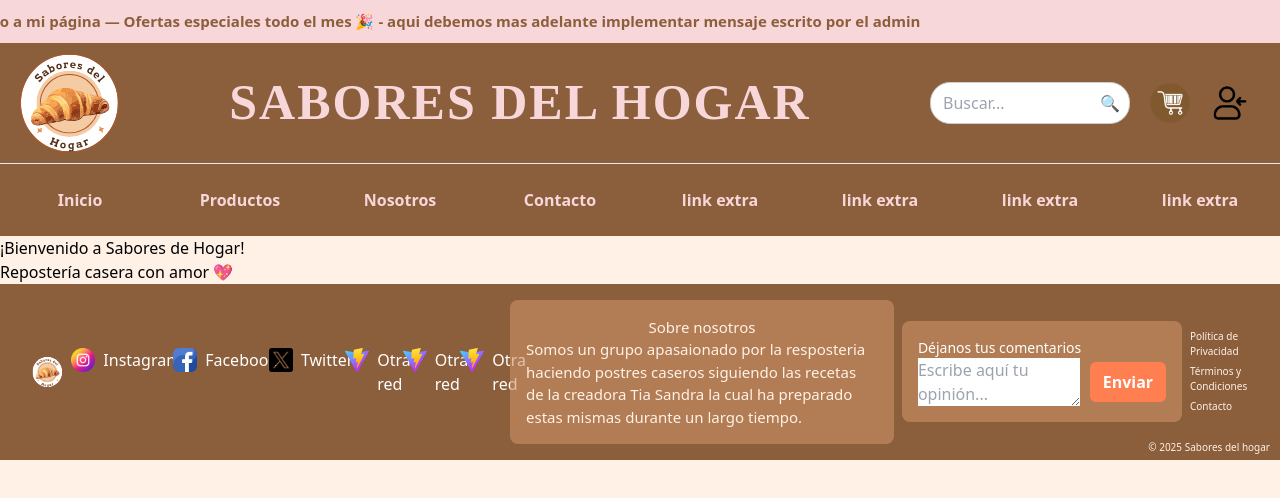
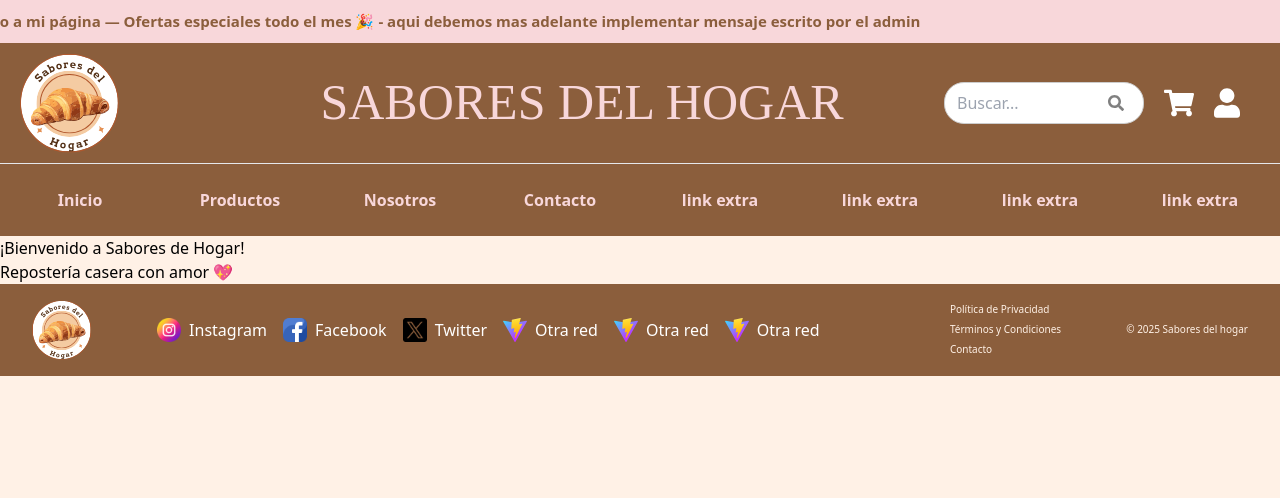
Before and after one commit to Ki4ra1109/sabores-del-hogar, a React (Vite) app in the folder frontend/: page / in a window 1280 px wide. Shown: the top 498 px of the page. Built offline with nearby package versions, Linux system fonts and the light colour scheme.

Commit message:
header listo / footer imcompleto y cambios del readme(postSql)

```diff
--- a/frontend/src/componentes/Footer.css
+++ b/frontend/src/componentes/Footer.css
@@ -19,20 +19,6 @@ footer {
   transform: scale(1.1) rotate(3deg);
   filter: drop-shadow(0 0 8px rgba(255, 182, 193, 0.7));
 }
-
-.Sobre-Nosotros {
-  font-size: 15px;
-  color: #FFF1E6;
-  flex-direction: column;
-  background: #cf946794;
-  padding: 1rem;
-  border-radius: 8px;
-}
-
-.Sobre-Nosotros h1 {
-  text-align: center;
-}
-
 
 .redes-lista {
   display: flex;
@@ -56,64 +42,6 @@ footer {
   height: 24px;
 }
 
-.footer-right {
-  display: flex;
-  flex-direction: column;
-  align-items: flex-end;
-  gap: 1rem;
-}
-
-.comentarios-box {
-  background: #cf946794;
-  padding: 1rem;
-  border-radius: 8px;
-  width: 280px;
-  gap: 0.5rem;
-}
-
-.from-comentarios {
-  display: flex;
-  align-items: center;
-  gap: 10px;
-}
-
-.texto-indicacion {
-  color: #FFFFFF;
-  font-size: 14px;
-}
-
-.input-area {
-  display: flex;
-  flex-direction: row;
-  /* 🔥 asegura que estén en fila */
-  gap: 0.5rem;
-  align-items: flex-start;
-}
-
-.textarea {
-  flex: 1;
-  min-height: 60px;
-  border-radius: 6px;
-  border: none;
-  padding: 0.5rem;
-  resize: none;
-}
-
-.comentarios-box button {
-  background: #ff7f50;
-  padding: 0.5rem 0.8rem;
-  border-radius: 6px;
-  cursor: pointer;
-  color: white;
-  font-weight: bold;
-  transition: background 0.3s ease;
-}
-
-.comentarios-box button:hover {
-  background: #e86a3c;
-}
-
-/* Enlaces de políticas */
 .footer-links {
   display: flex;
   flex-direction: column;
@@ -130,7 +58,6 @@ footer {
 }
 
 .veri-sitio {
-  position: absolute;
   bottom: 5px;
   right: 10px;
   color: #FFF1E6;
--- a/frontend/src/componentes/Footer.jsx
+++ b/frontend/src/componentes/Footer.jsx
@@ -1,6 +1,5 @@
 import React from 'react'
 import "./Footer.css";
-import { useState } from 'react';
 
 export const Footer = () => {
 
@@ -12,19 +11,6 @@ export const Footer = () => {
         { nombre: 'Otra red', url: '/', img: '../../public/vite.svg' },
         { nombre: 'Otra red', url: '/', img: '../../public/vite.svg' },
     ];
-
-    const [comentario, setComentario] = useState('');
-
-    const handleSubmit = (e) => {
-        e.preventDefault();
-        if (comentario.trim() === '') {
-            alert('Por favor escribe un comentario antes de enviar.');
-            return;
-        }
-        alert(`Comentario enviado: ${comentario}`);
-        setComentario(''); // limpia el campo
-    };
-
 
     return (
         <footer>
@@ -47,25 +33,7 @@ export const Footer = () => {
                 ))}
             </ul>
 
-            <div className='Sobre-Nosotros'>
-                <h1>Sobre nosotros</h1>
-                <p>
-                    Somos un grupo apasaionado por la resposteria haciendo postres caseros siguiendo las recetas <br/> de
-                    la creadora Tia Sandra la cual ha preparado estas mismas durante un largo tiempo.
-                </p>
-            </div>
-
-            <div className="comentarios-box">
-                <h3 className='texto-indicacion'>Déjanos tus comentarios</h3>
-                <form onSubmit={handleSubmit} className='from-comentarios'>
-                    <textarea
-                        value={comentario}
-                        onChange={(e) => setComentario(e.target.value)}
-                        placeholder="Escribe aquí tu opinión..."
-                    />
-                    <button type="submit">Enviar</button>
-                </form>
-            </div>
+            <hr></hr>
 
             <div className="footer-links">
                 <a href="#">Política de Privacidad</a>
--- a/frontend/src/componentes/Header.css
+++ b/frontend/src/componentes/Header.css
@@ -16,20 +16,16 @@ header {
     font-weight: bold;
     font-size: 15px;
     color: #8B5E3C;
-
-    /* animación */
     animation: correr 10s linear infinite;
 }
 
 @keyframes correr {
     0% {
         transform: translateX(100%);
-        /* inicia fuera a la derecha */
     }
 
     100% {
         transform: translateX(-100%);
-        /* termina fuera a la izquierda */
     }
 }
 
@@ -48,39 +44,27 @@ header {
 
 .Header-icon:hover {
     transform: scale(1.1) rotate(3deg);
-    /* agranda + rota un poquito */
     filter: drop-shadow(0 0 8px rgba(255, 182, 193, 0.7));
-    /* brillo rosa pastel */
 }
 
 .NombreEmpresa {
     font-family:'Times New Roman', Times, serif;
-    /* o alguna tipografía de Google Fonts */
     font-size: 50px;
-    font-weight: 700;
-    background: #F8D7DA ;
-    -webkit-background-clip: text;
-    -webkit-text-fill-color: transparent;
+    color: #F8D7DA ;
     text-transform: uppercase;
-    letter-spacing: 2px;
-    display: inline-block;
-    /* importante para que funcione la transformación */
-    transition: transform 0.3s ease;
-    /* suaviza la animación */
-    cursor: pointer;
     flex: 1;
     text-align: center;
+    margin-left: 110px;
 }
 
-.NombreEmpresa:hover {
-  transform: translateX(50px); /* mueve 20px a la derecha */
+.NombreEmpresa:hover{
+    color: #FFD166 ;
 }
 
 .header-actions {
     display: flex;
     align-items: center;
     gap: 100px;
-    /* Espacio entre buscador, carrito y login */
 }
 
 .buscar-container {
@@ -98,13 +82,13 @@ header {
 }
 
 .buscar-input:focus {
-    border-color: #f06292;
+    border-color: #000000;
     box-shadow: 0 0 4px #f8bbd0;
 }
 
 .buscar-icon {
     position: absolute;
-    right: 10px;
+    right: 20px;
     top: 50%;
     transform: translateY(-50%);
     color: gray;
@@ -112,31 +96,27 @@ header {
 }
 
 .Header-carrito-icon {
-    height: 40px;
-    transition: transform 0.3s ease, filter 0.3s ease;
-    margin: 10px;
-    cursor: pointer;
+  font-size: 28px;
+  color: #fff1e6;
+  margin-left: 10px;
+  transition: transform 0.2s ease;
 }
 
 .Header-carrito-icon:hover {
-    transform: scale(1.1) rotate(3deg);
-    /* agranda + rota un poquito */
-    filter: drop-shadow(0 0 8px rgba(255, 182, 193, 0.7));
-    /* brillo rosa pastel */
+  transform: scale(1.1);
+  color: #ffd6a5;
 }
 
 .Header-login-icon {
     height: 40px;
-    margin: 10px;
+    margin: 20px;
     transition: transform 0.3s ease, filter 0.3s ease;
     cursor: pointer;
 }
 
 .Header-login-icon:hover {
     transform: scale(1.1) rotate(3deg);
-    /* agranda + rota un poquito */
     filter: drop-shadow(0 0 8px rgba(255, 182, 193, 0.7));
-    /* brillo rosa pastel */
 }
 
 .navbar {
@@ -147,16 +127,12 @@ header {
     list-style: none;
     display: flex;
     justify-content: space-between;
-    /* distribuye a lo largo */
     align-items: center;
-    /* centra verticalmente */
 }
 
 .navbar-list li {
     flex: 1;
-    /* cada item ocupa el mismo espacio */
     text-align: center;
-    /* centra el texto de cada item */
 }
 
 .navbar-list a {
@@ -167,5 +143,5 @@ header {
 }
 
 .navbar-list a:hover {
-    color: #E63946;
+    color: #FFD166 ;
 }
--- a/frontend/src/componentes/Header.jsx
+++ b/frontend/src/componentes/Header.jsx
@@ -1,5 +1,8 @@
 import React from 'react'
 import "./Header.css";
+import { FaSearch } from "react-icons/fa";
+import { FaShoppingCart } from "react-icons/fa";
+import { FaUser } from "react-icons/fa";
 
 export const Header = () => {
     return (
@@ -24,29 +27,22 @@ export const Header = () => {
                         placeholder="Buscar..."
                         className="buscar-input"
                     />
-                    <span className="buscar-icon">🔍</span>
+                    <span className="buscar-icon">
+                        <FaSearch />
+                    </span>
                 </div>
 
-                {/*aqui luego ira la direccion de la view del carrito de compras*/}
-                <a href="/">
-                    <img
-                        src="../../public/Carrito-icon.png"
-                        className="Header-carrito-icon"
-                        alt="icono carrito de compras"
-                    />
+                <a href="/" className="Header-carrito-icon">
+                    <FaShoppingCart size={30} color="#fff" />
                 </a>
 
-                {/* aqui luego ira la direccion de la view login*/}
-                <a href="/">
-                    <img
-                        src="../../public/Login-icon.png"
-                        className="Header-login-icon"
-                        alt="icono login/registro de session"
-                    />
+                <a href="/login">
+                    <FaUser className="Header-login-icon" size={26} color="#fff" />
                 </a>
 
             </nav>
 
+            {/* no borrar xq es de suma de importancia el hr de abajo */}
             <hr></hr>
 
             <navbar className='navbar'>
```
Also changed, not shown: 1 other file (tests, documents, lock files or other folders).
